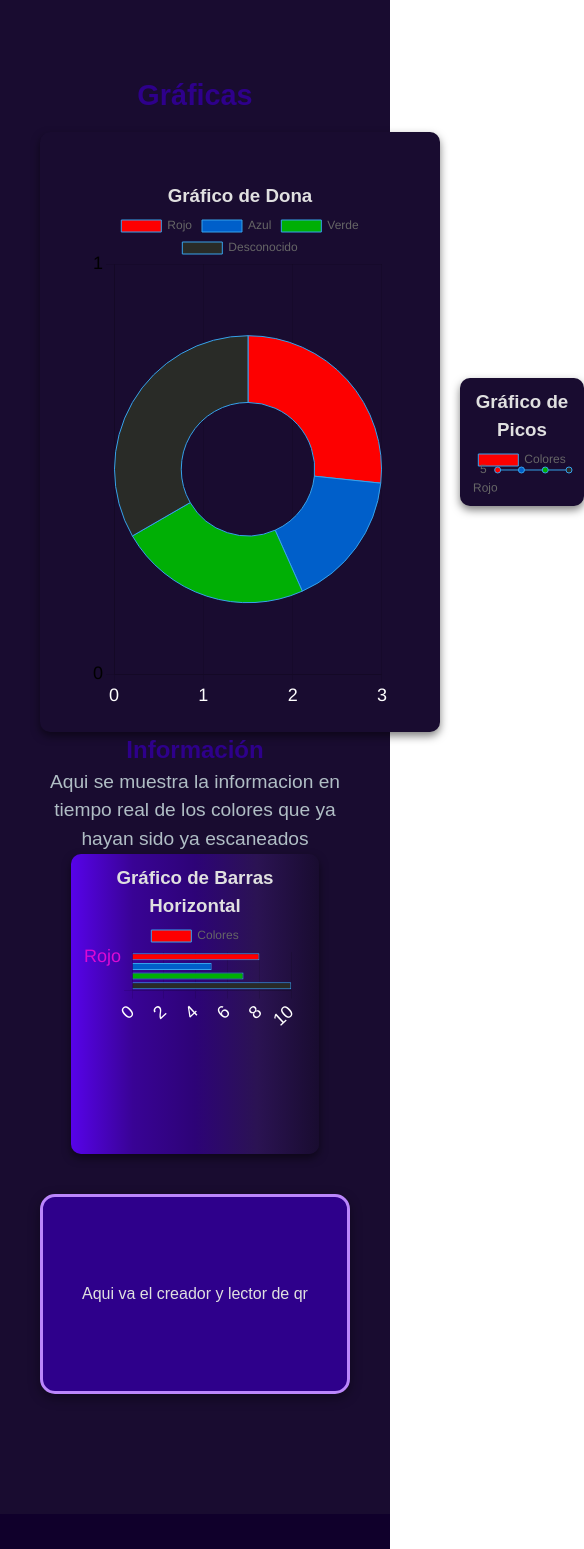
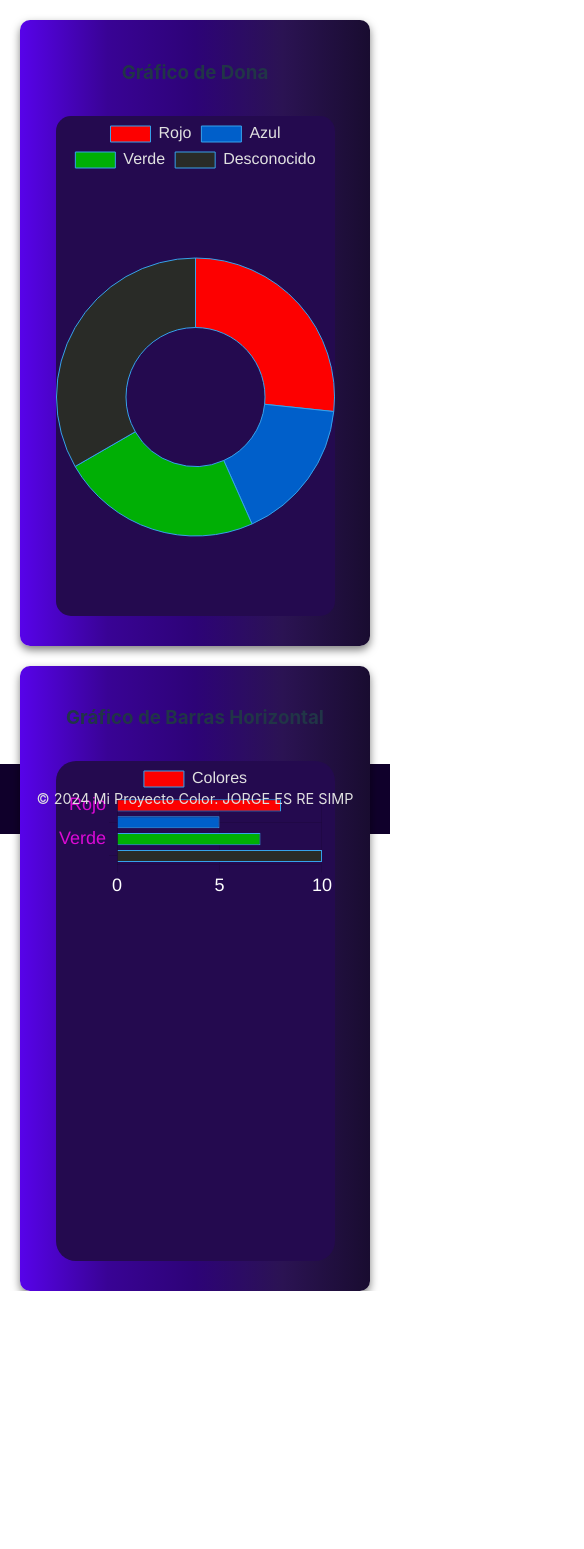
Before and after one commit to pacrex/Proyecto_UNI, a React (Vite) app in the folder Proyecto_Color/: page / in a window 390 px wide. Shown: the top 1549 px of the page, 584 px wide, since content can reach past the window. After the commit the page ends 1291 px from the top, so only its background shows below. Built offline with nearby package versions, Linux system fonts and the light colour scheme.

Commit message:
Graficas y colores corregidos dos secciones

```diff
--- a/Proyecto_Color/src/App.css
+++ b/Proyecto_Color/src/App.css
@@ -1,178 +1,80 @@
-/* Estilos globales */
-* {
-  margin: 0;
-  padding: 0;
+/* Ajuste de la cuadrícula principal */
+.main-content {
+  display: grid;
+  grid-template-columns: 1fr 1fr; /* Dos columnas iguales */
+  grid-template-rows: auto auto; /* Dos filas automáticas */
+  gap: 20px; /* Espaciado entre los elementos */
+  padding: 20px;
+  height: calc(100vh - 80px); /* Altura total, menos header y footer */
   box-sizing: border-box;
-  font-family: Arial, sans-serif;
 }
 
-body {
-  background-color: #190C30; /* Fondo oscuro principal */
-  color: #E0E0E0; /* Texto claro */
-  font-size: 18px; /* Tamaño de fuente estándar */
+.section {
+  display: flex;
+  flex-direction: column;
+  justify-content: center;
+  align-items: center;
+  background: linear-gradient(-90deg, #190C30, #2b1353, #2d0377, #390395, #5703e9);
+  border-radius: 10px;
+  padding: 20px;
+  box-shadow: 0 4px 8px rgba(0, 0, 0, 0.5);
+  text-align: center;
 }
 
-/* Estilo de los títulos */
-h1, h2 {
-  color: #2E008B; /* Títulos con acento púrpura */
+/* Gráfico de Dona */
+.donut-chart {
+  width: 90%;
+  height: 500px;
+  margin: 10px auto;
+  background-color:#240a4f;
+  border-radius: 15px;
 }
 
-p {
-  font-size: 1.2rem;
-  color: #B0BEC5; /* Texto en gris claro */
+/* Gráfico de Barras */
+.horizontal-bar-chart {
+  width: 90%;
+  height: 500px;
+  background-color:#240a4f;
+  border-radius: 20px;
+  margin: 10px auto;
 }
 
-/* Barra de navegación */
-.header {
-  background-color: #10002B; /* Fondo de la barra de navegación */
-  padding: 20px 0;
-  text-align: center;
-  box-shadow: 0 4px 8px rgba(0, 0, 0, 0.3);
-}
-
-.header nav ul {
-  list-style: none;
-}
-
-.header nav ul li {
-  display: inline;
-  margin: 0 30px;
-}
-
-.header nav ul li a {
-  text-decoration: none;
-  color: #BB86FC; /* Texto con acento */
-  font-size: 1.3rem;
-}
-
-.header nav ul li a:hover {
-  text-decoration: underline;
-}
-
-/* Estilo para la sección principal */
-main {
-  text-align: center;
-  padding: 80px 40px;
+/* Ventana de QR: nueva sección abajo */
+.ventana-section {
+  grid-column: span 2; /* Ocupa ambas columnas */
+  height: auto; /* Altura auto ajustable */
+  background-color: #2E008B;
+  padding-top: 20px;
+  padding-bottom: 20px;
 }
 
 .ventana {
-  width: 100%;
-  max-width: 800px;
+  width: 90%;
   height: 250px;
-  margin: 40px auto;
-  background-color: #2E008B; /* Fondo de la ventana */
-  border: 3px solid #BB86FC; /* Borde acentuado */
-  border-radius: 15px;
-  box-shadow: 0 4px 12px rgba(0, 0, 0, 0.4);
+  margin: 10px auto;
+  background-color:#240a4f;
+  border-radius: 10px;
   display: flex;
   justify-content: center;
   align-items: center;
 }
 
-button {
-  padding: 20px 40px;
-  font-size: 1.5rem;
-  background-color: #2E008B; /* Botón con color de fondo */
-  color: #E0E0E0; /* Texto claro */
-  border: none;
-  border-radius: 8px;
-  cursor: pointer;
-  transition: background-color 0.3s ease;
+/* Footer */
+footer {
+  text-align: center;
+  padding: 10px;
+  font-size: 0.9rem;
+  background-color: #10002B;
+  color: #E0E0E0;
 }
 
-button:hover {
-  background-color: #190C30; /* Color más oscuro al pasar el cursor */
-}
-
-/* Pie de página */
-footer {
-  background-color: #10002B; /* Fondo del pie de página */
-  color: #E0E0E0;
-  text-align: center;
-  padding: 30px 0;
-}
-
-footer p {
-  font-size: 1.2rem;
-}
-
-/* Responsividad: Adaptación para pantallas pequeñas */
-@media (max-width: 1200px) {
-  .ventana {
-    width: 75%;
+/* Responsividad para pantallas pequeñas */
+@media (max-width: 768px) {
+  .main-content {
+    grid-template-columns: 1fr; /* Una sola columna en pantallas pequeñas */
   }
 
-  .header nav ul li {
-    margin: 0 15px;
-  }
-
-  h1 {
-    font-size: 2rem;
+  .ventana-section {
+    grid-column: span 1; /* Ocupa solo una columna */
   }
 }
-
-@media (max-width: 768px) {
-  body {
-    font-size: 16px;
-  }
-
-  .ventana {
-    width: 90%;
-    height: 200px;
-  }
-
-  button {
-    font-size: 1.3rem;
-    padding: 15px 30px;
-  }
-
-  h1 {
-    font-size: 1.8rem;
-  }
-}
-
-@media (max-width: 480px) {
-  .ventana {
-    width: 100%;
-  }
-
-  button {
-    width: 100%;
-  }
-}
-
-/* Estilos para gráficas */
-.charts-container {
-  display: flex;
-  justify-content: space-around;
-  align-items: center;
-  gap: 20px;
-  margin-top: 20px;
-}
-
-.chart {
-  margin-top: 20px;
-  width: 40%;
-  background-color: #190C30; /* Fondo oscuro de la dona */
-  border-radius: 10px;
-  padding: 10px;
-  box-shadow: 0 4px 8px rgba(0, 0, 0, 0.5);
-}
-
-/* Estilo específico para el gráfico de dona */
-.donut-chart {
-  width: 600px;  /* Ancho pequeño */
-  height: 600px; /* Alto pequeño */
-  margin: 0 auto; /* Centra el gráfico */
-  background-color: #190C30; /* Fondo oscuro de la dona */
-  border-radius: 10px; /* Bordes redondeados */
-  padding: 50px;
-  box-shadow: 0 4px 8px rgba(0, 0, 0, 0.5); /* Sombra */
-}
-
-.horizontal-bar-chart {
-  width: 80%;
-  background:linear-gradient(-90deg,#190C30,#2b1353,#2d0377,#390395,#5703e9) ; /* Fondo oscuro de la dona */
-  height: 300px;
-  margin: 0 auto;
-}
--- a/Proyecto_Color/src/App.jsx
+++ b/Proyecto_Color/src/App.jsx
@@ -1,15 +1,14 @@
 import { useState } from 'react';
-import './App.css'; // Aquí van los estilos
-import { Doughnut, Line, Bar } from 'react-chartjs-2'; // Importa Bar para la gráfica de barras
-import { Chart as ChartJS, ArcElement, Tooltip, Legend, LineElement, BarElement, CategoryScale, LinearScale, PointElement } from 'chart.js';
+import './App.css';
+import { Doughnut, Bar } from 'react-chartjs-2';
+import { Chart as ChartJS, ArcElement, Tooltip, Legend, BarElement, CategoryScale, LinearScale } from 'chart.js';
 
 // Registrar componentes necesarios para Chart.js
-ChartJS.register(ArcElement, Tooltip, Legend, LineElement, BarElement, CategoryScale, LinearScale, PointElement);
+ChartJS.register(ArcElement, Tooltip, Legend, BarElement, CategoryScale, LinearScale);
 
 function App() {
   const [count, setCount] = useState(0);
 
-  // Datos compartidos para todas las gráficas
   const sharedData = {
     labels: ['Rojo', 'Azul', 'Verde', 'Desconocido'],
     datasets: [
@@ -24,104 +23,79 @@ function App() {
     ],
   };
 
-  // Opciones para la gráfica horizontal
   const barOptions = {
-    indexAxis: 'y', // Cambia la orientación de la gráfica
+    indexAxis: 'y',
     responsive: true,
     plugins: {
       legend: {
         position: 'top',
-      },
-      tooltip: {
-        enabled: true,
+        labels: {
+          color: '#E0E0E0', // Cambiar el color de la leyenda
+          font: { size: 16 }, // Cambiar el tamaño de la fuente de la leyenda
+        },
       },
     },
-    scales:{
-      y:{
-          ticks: {
-              color: "#db0ad5",
-              font:{size: 18},
-              stepSize: 1,
-              beginAtZero: true
-          }
+    scales: {
+      y: {
+        ticks: {
+          color: '#db0ad5', // Color de las etiquetas del eje Y
+          font: { size: 18 }, // Tamaño de la fuente de las etiquetas
+        },
       },
-      x:{
-          ticks: {
-              color: "white",
-              font:{size: 18},
-              stepSize: 1,
-              beginAtZero: true
-          }
-      }
-    }
+      x: {
+        ticks: {
+          color: 'white', // Color de las etiquetas del eje X
+          font: { size: 18 }, // Tamaño de la fuente de las etiquetas
+        },
+      },
+    },
   };
 
-  // Opciones para el gráfico de dona
   const doughnutOptions = {
     responsive: true,
-    maintainAspectRatio: false, // Permite personalizar el tamaño
+    maintainAspectRatio: false,
     plugins: {
       legend: {
         position: 'top',
+        labels: {
+          color: '#E0E0E0', // Cambiar el color de la leyenda
+          font: { size: 16 }, // Cambiar el tamaño de la fuente de la leyenda
+        },
+      },
+      tooltip: {
+        callbacks: {
+          label: (tooltipItem) => {
+            return `${tooltipItem.label}: ${tooltipItem.raw}`; // Personalizar el tooltip
+          },
+        },
       },
     },
-    scales:{
-      y:{
-          ticks: {
-              color: "black",
-              font:{size: 18},
-              stepSize: 1,
-              beginAtZero: true
-          }
-      },
-      x:{
-          ticks: {
-              color: "white",
-              font:{size: 18},
-              stepSize: 1,
-              beginAtZero: true
-          }
-      }
-    }
   };
-
 
   return (
     <div className="app">
-
-      {/* Contenido principal en una cuadrícula 2x2 */}
       <main className="main-content">
-        <section className="section welcome">
-          <h1>Gráficas</h1>
-          <div className="charts-container">
-            {/* Gráfico de Dona */}
-            <div className="chart donut-chart">
-              <h3>Gráfico de Dona</h3>
-              <Doughnut data={sharedData} options={doughnutOptions} />
-            </div>
-            {/* Gráfico de Picos */}
-            <div className="chart">
-              <h3>Gráfico de Picos</h3>
-              <Line data={sharedData} />
-            </div>
+        {/* Sección Gráfico de Dona */}
+        <section className="section">
+          <h3>Gráfico de Dona</h3>
+          <div className="chart donut-chart">
+            <Doughnut data={sharedData} options={doughnutOptions} />
           </div>
         </section>
 
-        <section className="section info">
-          <h2>Información</h2>
-          <p>Aqui se muestra la informacion en tiempo real de los colores que ya hayan sido ya escaneados</p>
+        {/* Sección Gráfico de Barras Horizontal */}
+        <section className="section">
+          <h3>Gráfico de Barras Horizontal</h3>
           <div className="chart horizontal-bar-chart">
-            <h3>Gráfico de Barras Horizontal</h3>
             <Bar data={sharedData} options={barOptions} />
           </div>
         </section>
 
-        <section className="section counter">
-          <h2></h2>
-          <div className="ventana">
-            Aqui va el creador y lector de qr
-          </div>
-        </section>
+        {/* Sección Lector y Creador de QR (debajo de las otras secciones) */}
+        {/* <section className="section ventana-section">
+          <h3>Lector y Creador de QR</h3>
+          <div className="ventana">Aquí va el creador y lector de QR</div>
+        </section> */}
       </main>
 
       {/* Pie de página */}
```
